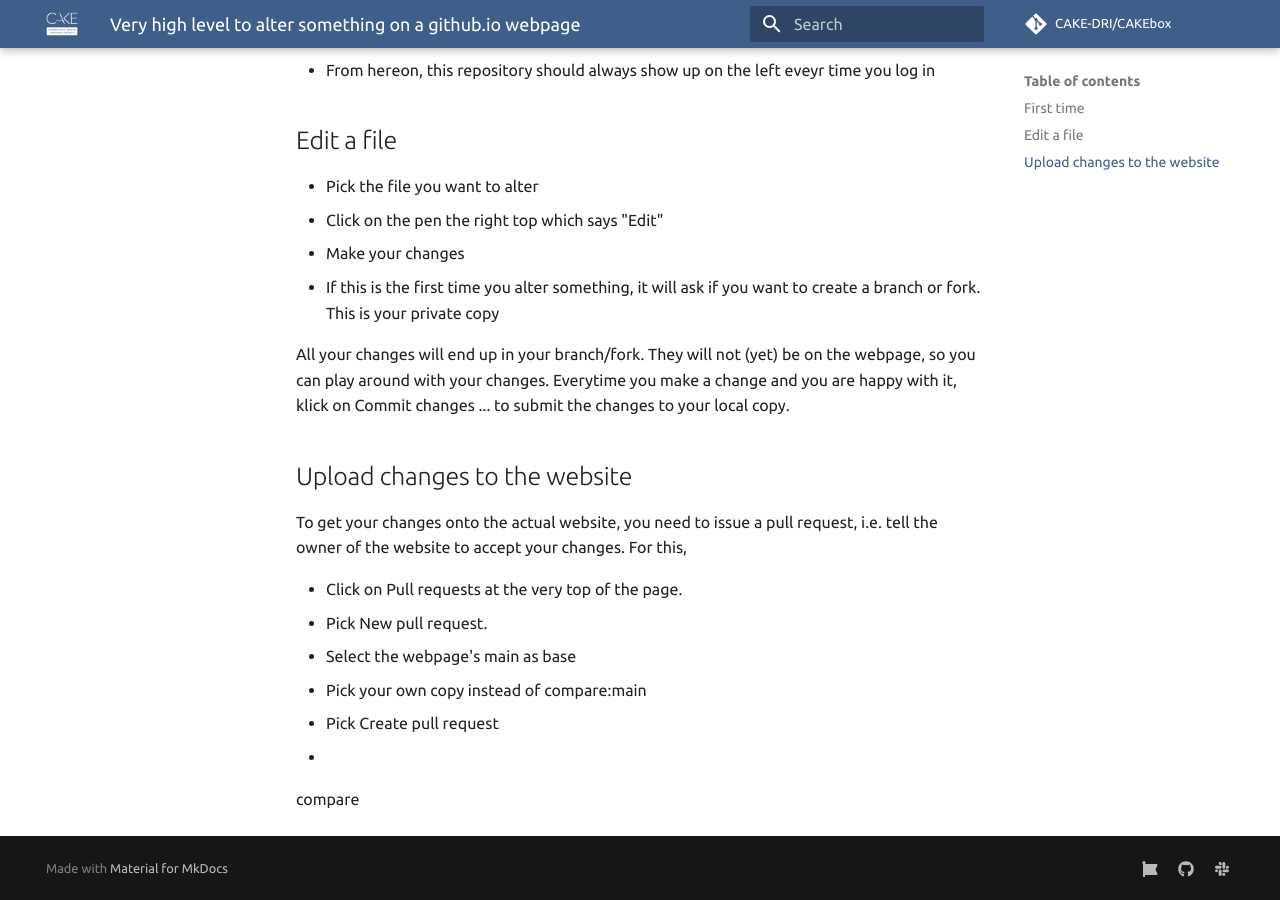
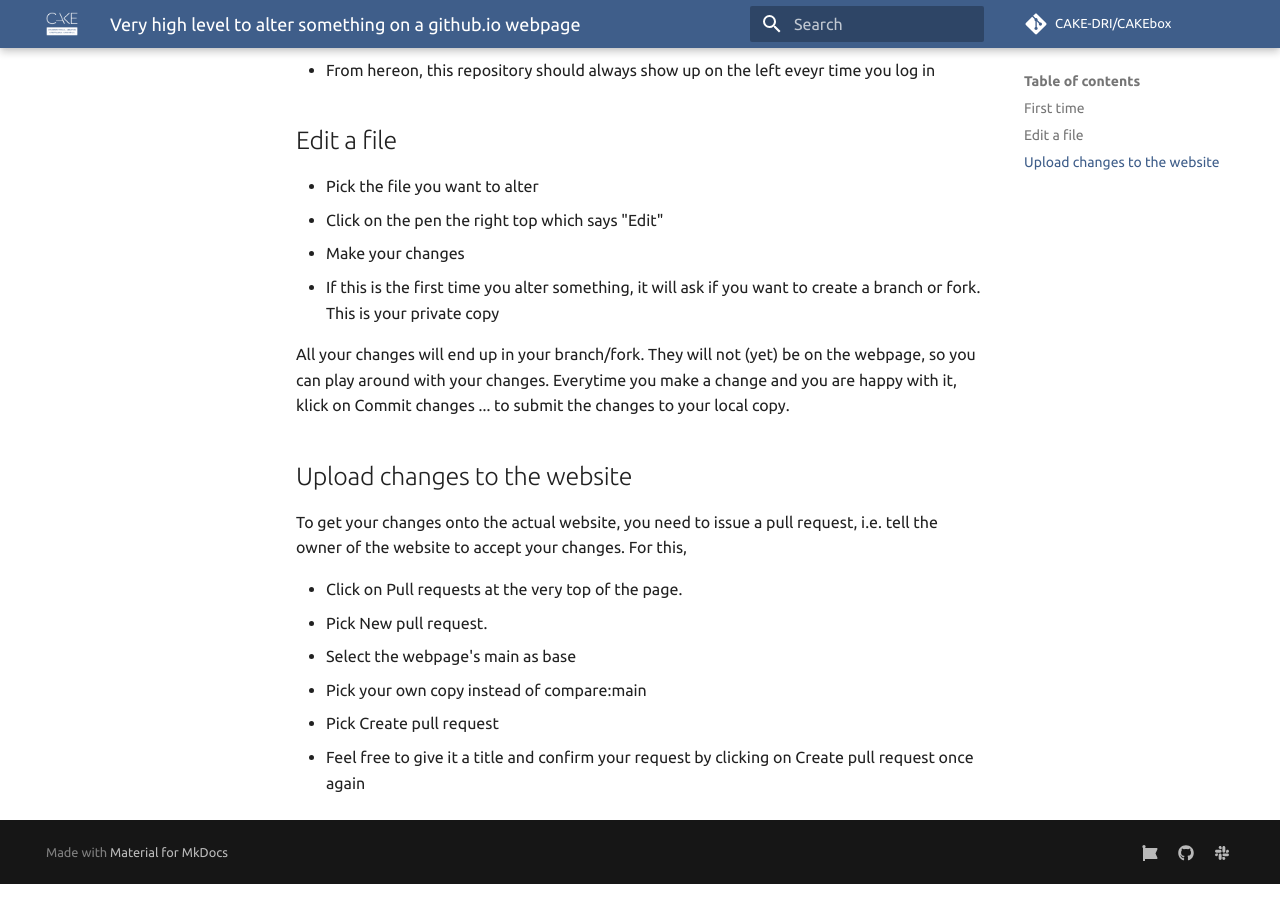
Before and after one commit to CAKE-DRI/CAKEbox, an MkDocs documentation site: the page built from docs/how-to/github-webpages.md, in a window 1280 px wide and 900 px high, scrolled down 557 px. Built offline with MkDocs 1.6.1 and Material for MkDocs 9.7.7, drawn with Linux system fonts in a browser that asks for light colours; comment, search, counter and statistics services are not loaded.

Commit message:
Update github-webpages.md

```diff
--- a/docs/how-to/github-webpages.md
+++ b/docs/how-to/github-webpages.md
@@ -31,6 +31,4 @@ For this,
 - Select the webpage's main as base
 - Pick your own copy instead of compare:main
 - Pick Create pull request
--
-
-compare
+- Feel free to give it a title and confirm your request by clicking on Create pull request once again
```
